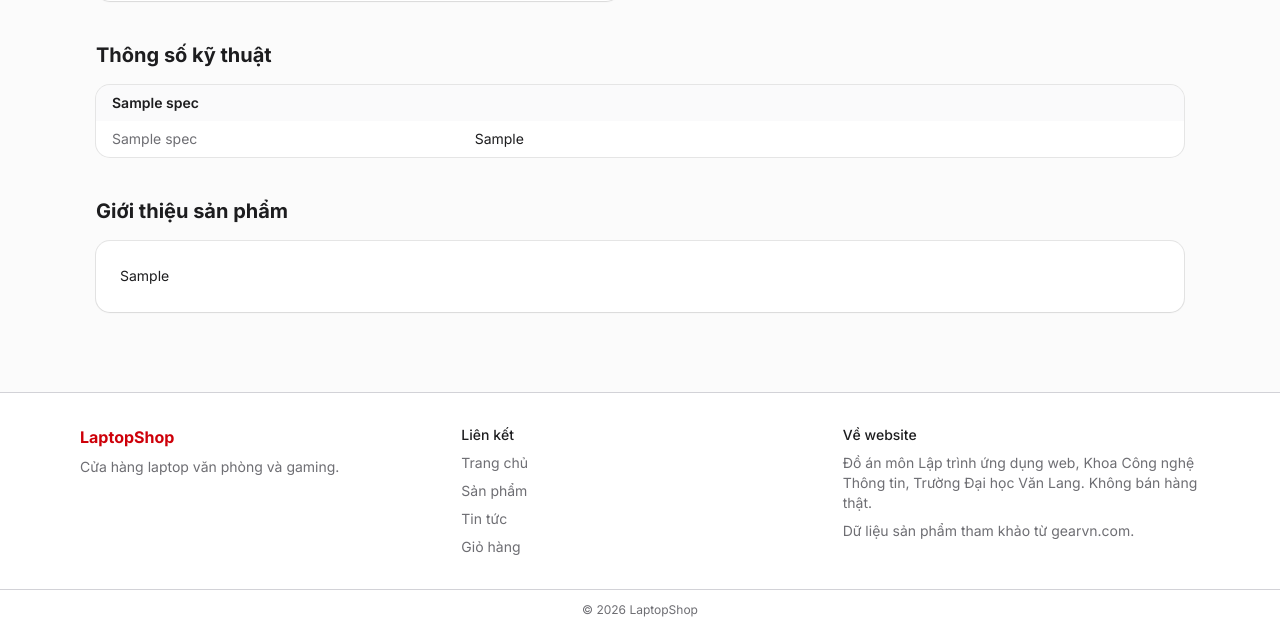
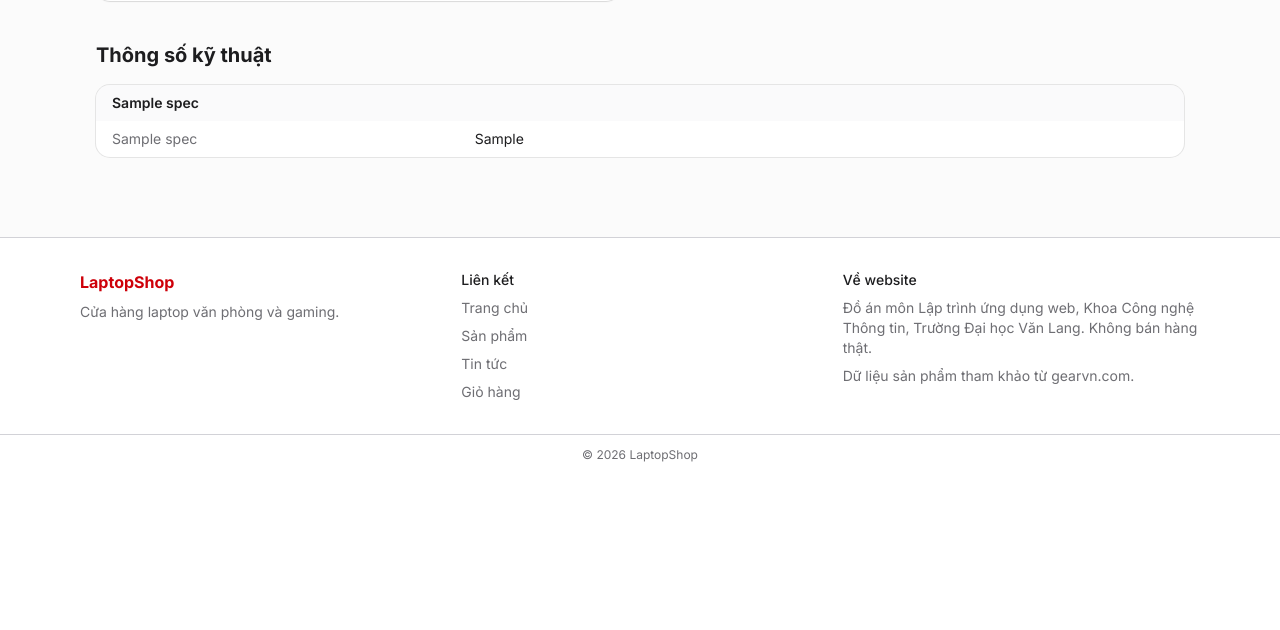
Before and after one commit to trvux/web-basic, a PHP site: page /products/show.php?id=1 in a window 1280 px wide. Shown: the part 584-1214 px from the top of the page. After the commit the page ends 1046 px from the top, so only its background shows below. Run offline with PHP 8.4, Linux system fonts and the light colour scheme; data comes from the database, SQL or seed files in the repository; tables that the repository leaves empty hold one stand-in row (values such as "Sample post"); grey boxes marked "Sample" are stand-in pictures.

Commit message:
Trang chi tiết: bỏ mục bài giới thiệu lấy từ nguồn ngoài (bản quyền)

```diff
--- a/src/products/show.php
+++ b/src/products/show.php
@@ -241,16 +241,6 @@ require_once __DIR__ . '/../includes/header.php';
         </div>
       </section>
     <?php endif; ?>
-    <?php if (!empty($product['article'])): ?>
-      <section class="mt-10">
-        <h2 class="text-xl font-bold mb-4">Giới thiệu sản phẩm</h2>
-        <div class="<?= UI_CARD ?>">
-          <div class="<?= UI_CARD_CONTENT ?> leading-relaxed [&_h2]:text-base [&_h2]:font-semibold [&_h3]:font-semibold [&_ul]:list-disc [&_ul]:pl-5">
-            <?= strip_tags($product['article'], '<h2><h3><p><ul><li>') ?>
-          </div>
-        </div>
-      </section>
-    <?php endif; ?>
     <!-- ============ SẢN PHẨM CÙNG HÃNG ============ -->
     <?php if ($same_brand): ?>
       <section class="mt-10">
```
